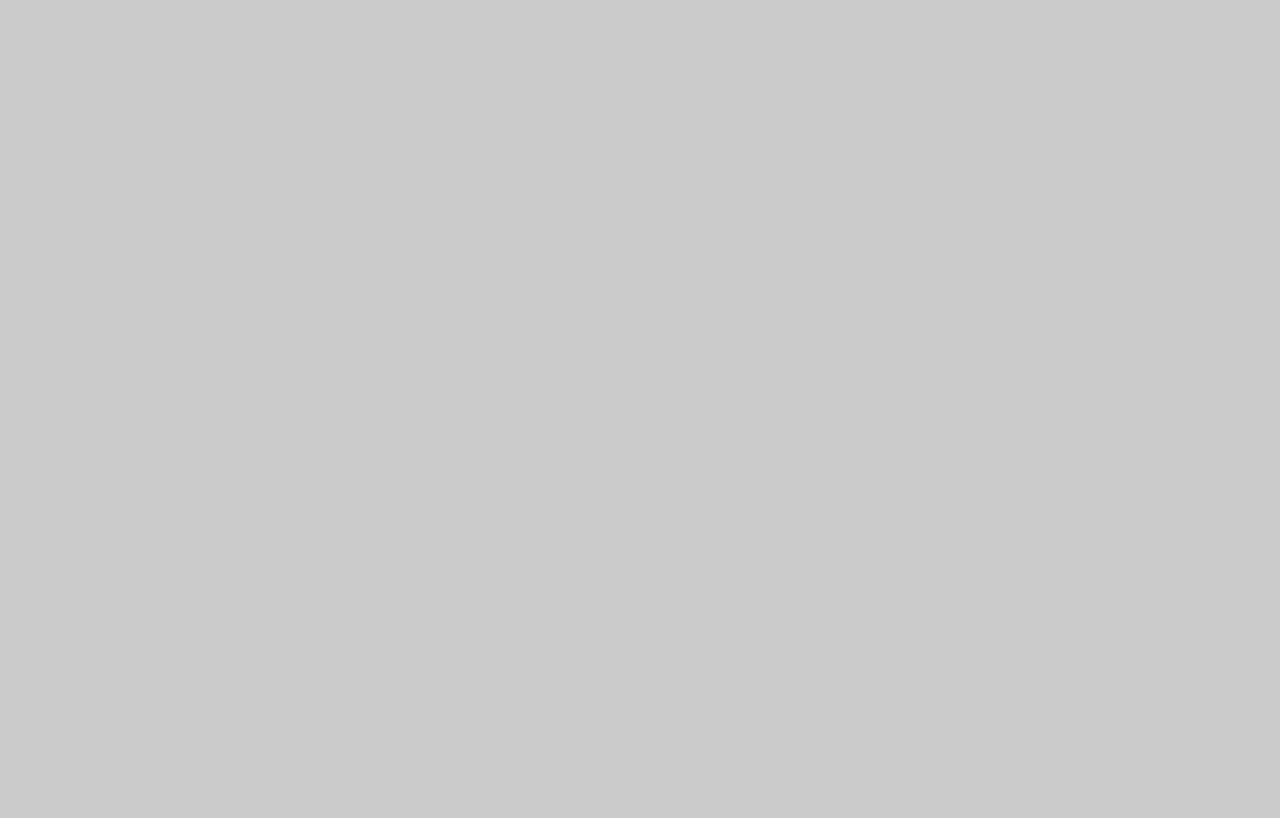
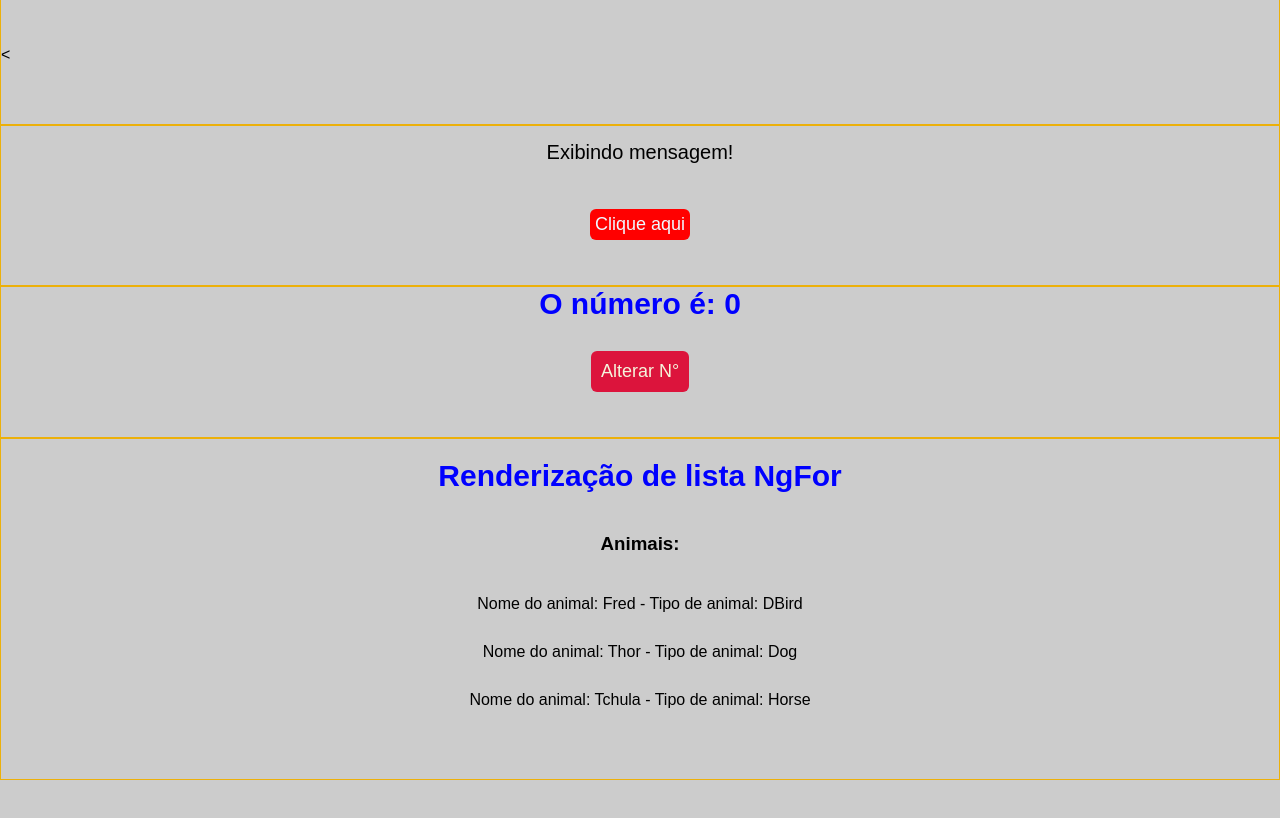
Before and after one commit to JonasWillian97/curso-angular, an Angular app: page / in a window 1280 px wide. Shown: the part 1080-1898 px from the top of the page. Before the commit the page ends 800 px from the top, so only its background shows below. Built offline with nearby package versions, Linux system fonts and the light colour scheme.

Commit message:
Renderização de listas com ngFor

```diff
--- a/src/app/app.component.html
+++ b/src/app/app.component.html
@@ -5,3 +5,4 @@
 <app-if-render></app-if-render>
 <app-eventos></app-eventos>
 <app-emitter></app-emitter>
+<app-list-render></app-list-render>
--- a/src/app/app.module.ts
+++ b/src/app/app.module.ts
@@ -10,6 +10,7 @@ import { IfRenderComponent } from './components/if-render/if-render.component';
 import { EventosComponent } from './components/eventos/eventos.component';
 import { EmitterComponent } from './components/emitter/emitter.component';
 import { ChangeNumberComponent } from './components/change-number/change-number.component';
+import { ListRenderComponent } from './components/list-render/list-render.component';
 
 
 @NgModule({
@@ -22,6 +23,7 @@ import { ChangeNumberComponent } from './components/change-number/change-number.
     EventosComponent,
     EmitterComponent,
     ChangeNumberComponent,
+    ListRenderComponent,
   ],
   imports: [
     BrowserModule,
--- /dev/null
+++ b/src/app/components/list-render/list-render.component.css
@@ -0,0 +1,16 @@
+h2{
+    text-align: center;
+    font-size: 30px;
+    color: blue;
+    margin-top: 20px;
+}
+
+h3{
+    margin-top: 10px;
+    text-align: center;
+}
+
+ul{
+    text-align: center;
+    padding: 10px;
+}
--- /dev/null
+++ b/src/app/components/list-render/list-render.component.html
@@ -0,0 +1,7 @@
+<div class="class">
+    <h2>Renderização de lista NgFor</h2>
+    <h3>Animais: </h3>
+    <ul>
+        <li *ngFor="let animal of animals">Nome do animal: {{animal.name}} - Tipo de animal: {{animal.type}}</li>
+    </ul>
+</div>
--- /dev/null
+++ b/src/app/components/list-render/list-render.component.ts
@@ -0,0 +1,16 @@
+import { Component } from '@angular/core';
+
+@Component({
+  selector: 'app-list-render',
+  templateUrl: './list-render.component.html',
+  styleUrls: ['./list-render.component.css']
+})
+export class ListRenderComponent {
+
+  animals = [
+    { name: "Fred", type: "DBird"},
+    { name: "Thor", type: "Dog"},
+    {name: "Tchula", type: "Horse"}
+  ]
+
+}
--- a/src/styles.css
+++ b/src/styles.css
@@ -4,6 +4,7 @@
     box-sizing: border-box;
     font-family: Arial, Helvetica, sans-serif;
     background-color: #ccc;
+    padding-bottom: 30px;
 }
 
 
```
Also changed, not shown: 1 other file (tests, documents, lock files or other folders).
